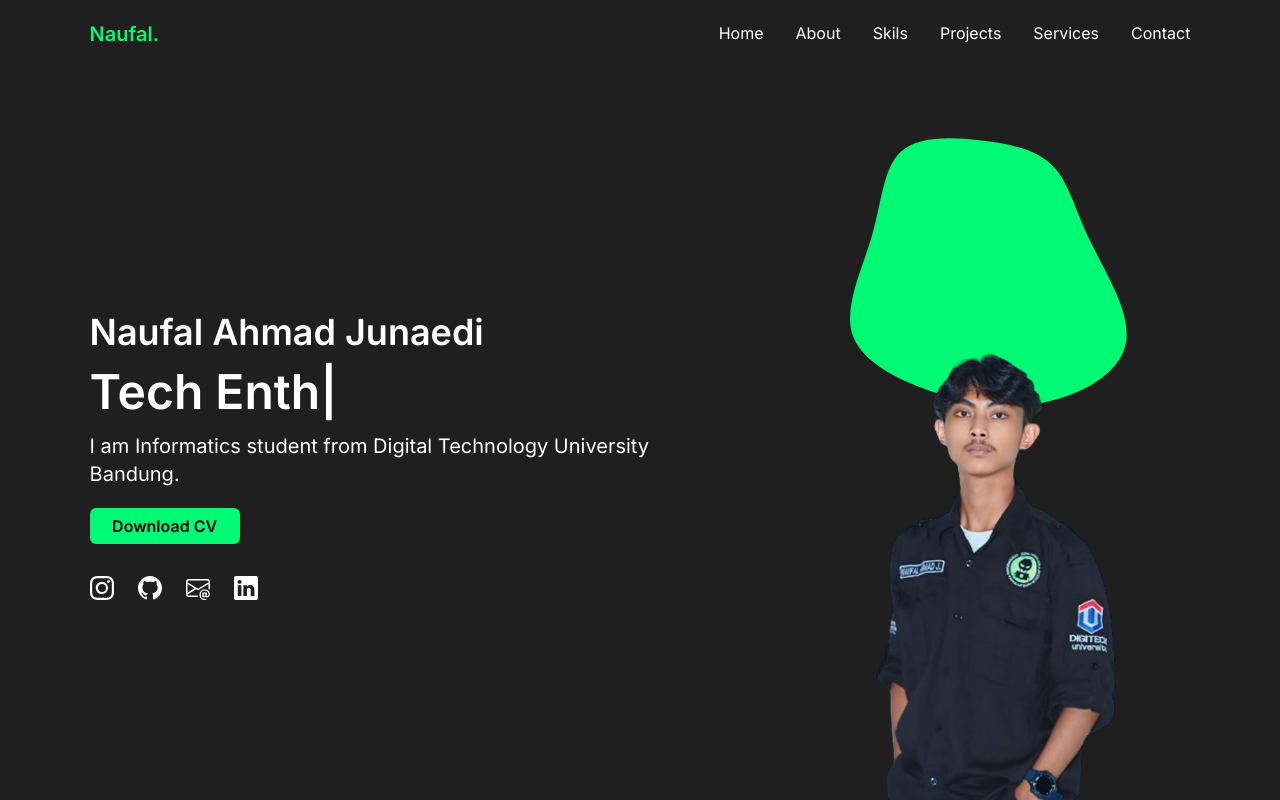
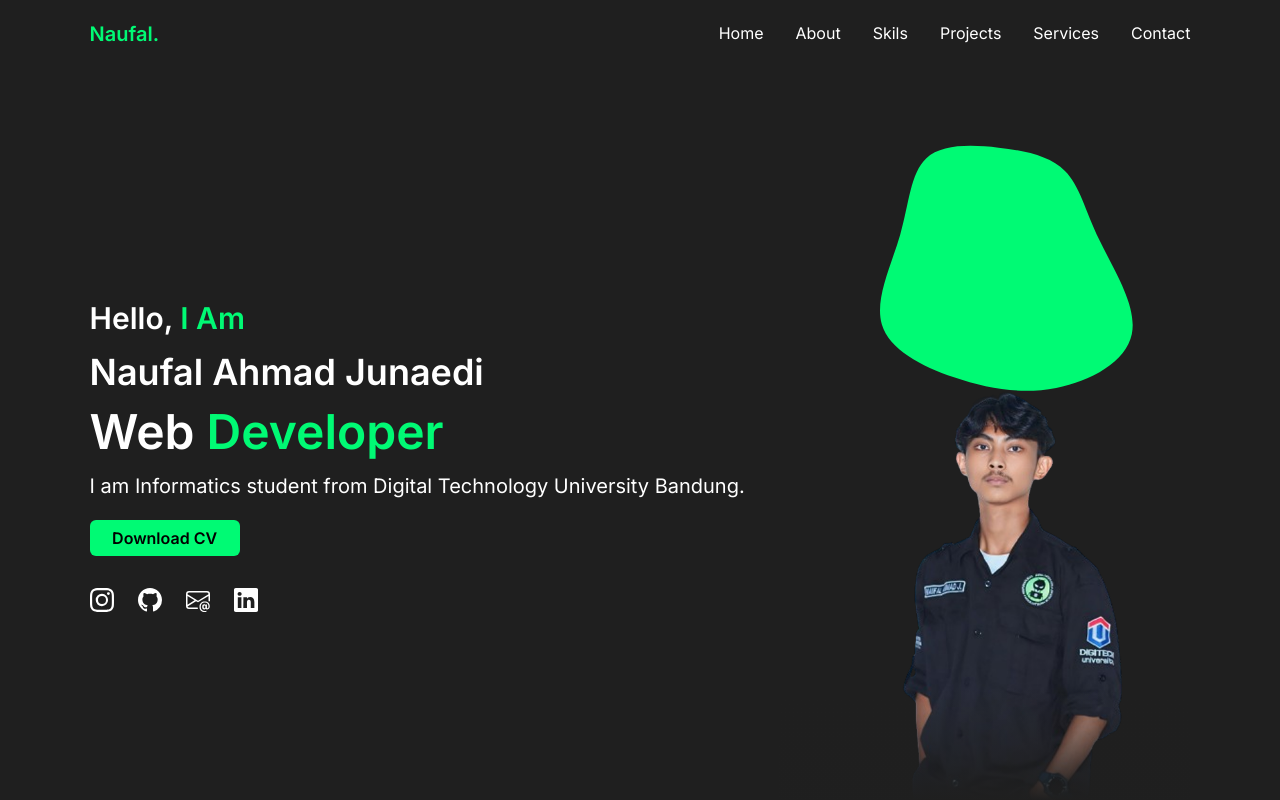
Before and after one commit to naufalDev10/my-portofolio, a React (Vite) app: page / in a window 1280 px wide. Built offline with nearby package versions, Linux system fonts and the light colour scheme.

Commit message:
update hero section

```diff
--- a/src/components/Layouts/Navbar/index.jsx
+++ b/src/components/Layouts/Navbar/index.jsx
@@ -32,7 +32,7 @@ const navMenus = [
     },
 ]
 
-export default function Navbar() {
+const Navbar = () => {
     const [navIsOpen, setNavIsOpen] = useState(false)
 
     const handleOpenNavbar = () => {
@@ -70,3 +70,5 @@ export default function Navbar() {
         </header>
     )
 }
+
+export default Navbar
--- a/src/components/Layouts/ResponsiveNavbar/index.jsx
+++ b/src/components/Layouts/ResponsiveNavbar/index.jsx
@@ -27,7 +27,7 @@ const navMenus = [
     },
 ]
 
-export default function ResponsiveNavbar(props) {
+const ResponsiveNavbar = (props) => {
     const { navIsOpen } = props
     return (
         <nav className={`fixed left-0 flex flex-col mt-14 bg-background px-[7%] w-full ${navIsOpen ? "max-h-[400px]" : "max-h-0"}  shadow-md transition-max-height duration-500 overflow-y-hidden z-50
@@ -43,3 +43,5 @@ export default function ResponsiveNavbar(props) {
         </nav>
     )
 }
+
+export default ResponsiveNavbar
--- a/src/pages/home.jsx
+++ b/src/pages/home.jsx
@@ -1,4 +1,3 @@
-import { useState, useEffect } from "react";
 import { Link } from "react-router-dom";
 import Button from "../components/Elements/Button";
 import {
@@ -7,23 +6,12 @@ import {
     BsEnvelopeAt,
     BsLinkedin,
 } from "react-icons/bs";
-import { motion } from "framer-motion"
-import { TypeAnimation } from "react-type-animation"
+import { motion } from "framer-motion";
 
-const MotionButton = motion.create(Button)
-const MotionLink = motion.create(Link)
+const MotionButton = motion.create(Button);
+const MotionLink = motion.create(Link);
 
-export default function Home() {
-    const [showTyping, setShowTyping] = useState(false)
-
-    useEffect(() => {
-        const delayTimer = setTimeout(() => {
-            setShowTyping(true)
-        }, 500)
-
-        return () => clearTimeout(delayTimer)
-    }, [])
-
+const Home = () => {
     return (
         <div className="flex justify-center items-center w-full">
             <div className="flex flex-col gap-10 px-[7%] w-full max-w-[1440px] h-screen md:items-center md:gap-8 lg:flex-row lg:h-auto lg:pt-24 xl:h-screen xl:pt-0">
@@ -32,38 +20,38 @@ export default function Home() {
                         initial={{ opacity: 0, y: 35 }}
                         animate={{ opacity: 1, y: 0 }}
                         transition={{ duration: 1, ease: "easeOut" }}
-                        className="font-semibold text-center text-2xl text-white md:text-center md:text-4xl lg:text-left">
+                        className="font-semibold text-center text-xl text-white md:text-center md:text-3xl lg:text-left"
+                    >
+                        Hello, <span className="text-primaryGreen">I Am</span>
+                    </motion.h2>
+                    <motion.h2
+                        initial={{ opacity: 0, y: 35 }}
+                        animate={{ opacity: 1, y: 0 }}
+                        transition={{ duration: 1, delay: 0.5, ease: "easeOut" }}
+                        className="inline-block w-full mt-2 font-semibold text-center text-2xl text-white md:text-center md:text-4xl md:mt-4 lg:text-left bg-red"
+                    >
                         Naufal Ahmad Junaedi
                     </motion.h2>
                     <motion.h1
                         initial={{ opacity: 0, y: 35 }}
-                        animate={{ opacity: showTyping ? 1 : 0, y: showTyping ? 0 : 35 }}
-                        transition={{ duration: 1, ease: "easeOut" }}
-                        className="inline-block w-full text-center text-4xl my-2 font-semibold text-white md:text-center md:text-5xl md:my-4 lg:text-left"> {
-                            showTyping &&
-                            <TypeAnimation sequence={[
-                                "Student", 1000,
-                                "Tech Enthusiast", 1000,
-                                "Web Developer", 1000
-                            ]}
-                                speed={20}
-                                repeat={Infinity}
-                                cursor={true}
-                            />
-                        }
-                        {/* Web <span className="text-primaryGreen">Developer</span> */}
+                        animate={{ opacity: 1, y: 0 }}
+                        transition={{ duration: 1, delay: 1, ease: "easeOut" }}
+                        className="inline-block w-full text-center text-4xl my-2 font-semibold text-white md:text-center md:text-5xl md:my-4 lg:text-left"
+                    >
+                        Web <span className="text-primaryGreen">Developer</span>
                     </motion.h1>
                     <motion.p
                         initial={{ opacity: 0, y: 35 }}
                         animate={{ opacity: 1, y: 0 }}
-                        transition={{ duration: 1, delay: 1, ease: "easeOut" }}
-                        className="text-white text-center md:text-center md:text-xl lg:text-left">
+                        transition={{ duration: 1, delay: 1.5, ease: "easeOut" }}
+                        className="text-white text-center md:text-center md:text-xl lg:text-left"
+                    >
                         I am Informatics student from Digital Technology University Bandung.
                     </motion.p>
                     <MotionButton
                         initial={{ opacity: 0, y: 35 }}
                         animate={{ opacity: 1, y: 0 }}
-                        transition={{ duration: 1, delay: 1.5, ease: "easeOut" }}
+                        transition={{ duration: 1, delay: 2, ease: "easeOut" }}
                         className="block mx-auto my-5 font-semibold bg-primaryGreen h-9 rounded-md w-[150px] cursor-pointer md:mx-auto lg:mx-0"
                     >
                         Download CV
@@ -72,8 +60,8 @@ export default function Home() {
                         <MotionLink
                             initial={{ opacity: 0, y: 30 }}
                             animate={{ opacity: 1, y: 0 }}
-                            transition={{ duration: 1, delay: 2, ease: "easeOut" }}
-                            to=""
+                            transition={{ duration: 1, delay: 2.2, ease: "easeOut" }}
+                            to="https://www.instagram.com/nfla"
                             className="text-white text-2xl hover:text-primaryGreen duration-500"
                         >
                             <BsInstagram />
@@ -81,8 +69,8 @@ export default function Home() {
                         <MotionLink
                             initial={{ opacity: 0, y: 30 }}
                             animate={{ opacity: 1, y: 0 }}
-                            transition={{ duration: 1, delay: 2.2, ease: "easeOut" }}
-                            to=""
+                            transition={{ duration: 1, delay: 2.4, ease: "easeOut" }}
+                            to="https://github.com/naufalDev10"
                             className="text-white text-2xl hover:text-primaryGreen duration-500"
                         >
                             <BsGithub />
@@ -90,8 +78,8 @@ export default function Home() {
                         <MotionLink
                             initial={{ opacity: 0, y: 30 }}
                             animate={{ opacity: 1, y: 0 }}
-                            transition={{ duration: 1, delay: 2.4, ease: "easeOut" }}
-                            to=""
+                            transition={{ duration: 1, delay: 2.6, ease: "easeOut" }}
+                            to="mailto:naufalahmadjunaedi10@gmail.com"
                             className="text-white text-2xl hover:text-primaryGreen duration-500"
                         >
                             <BsEnvelopeAt />
@@ -99,8 +87,8 @@ export default function Home() {
                         <MotionLink
                             initial={{ opacity: 0, y: 30 }}
                             animate={{ opacity: 1, y: 0 }}
-                            transition={{ duration: 1, delay: 2.6, ease: "easeOut" }}
-                            to=""
+                            transition={{ duration: 1, delay: 2.8, ease: "easeOut" }}
+                            to="https://www.linkedin.com/in/naufal-ahmad-junaedi"
                             className="text-white text-2xl hover:text-primaryGreen duration-500"
                         >
                             <BsLinkedin />
@@ -111,20 +99,26 @@ export default function Home() {
                     <motion.img
                         initial={{ opacity: 0, y: 30 }}
                         animate={{ opacity: 1, y: 0 }}
-                        transition={{ duration: 1, delay: 1, ease: "easeOut" }}
+                        transition={{ duration: 1, delay: 1.1, ease: "easeOut" }}
                         src="/blob1.svg"
                         alt="blob"
-                        className="absolute -top-16 left-[5%] translate-1.5 -z-10 md:-top-16 xl:top-8 2xl:top-44"
+                        className="absolute -top-16 left-[5%] translate-1.5 -z-10 md:-top-16 xl:top-12 2xl:top-44"
                     />
-                    <div className=" flex justify-center xl:h-full xl:items-end 2xl:h-auto">
+                    <div className="flex justify-center xl:h-full xl:items-end 2xl:h-auto before:content-[''] before:bg-linear-to-b before:from-transparent before:to-background">
                         <motion.img
-                            initial={{ opacity: 0, x: 30 }}
-                            animate={{ opacity: 1, x: 0 }}
-                            transition={{ duration: 1, delay: 1.3, ease: "easeOut" }}
-                            src="/naufal-image.png" alt="image" className="md:w-[29.5rem] lg:w-[43rem] xl:w-[50rem]" />
+                            initial={{ opacity: 0, scale: 0.9 }}
+                            animate={{ opacity: 1, scale: 1 }}
+                            transition={{ duration: 1, delay: 1.4, ease: "easeOut" }}
+                            src="/naufal-image.png"
+                            alt="image"
+                            className="md:w-[29.5rem] lg:w-[43rem] xl:w-[50rem"
+                        />
+                        <div className="absolute bottom-0 left-0 right-0 h-28 bg-gradient-to-t from-background to-transparent"></div>
                     </div>
                 </div>
-            </div >
+            </div>
         </div>
     );
-}
+};
+
+export default Home;
```
